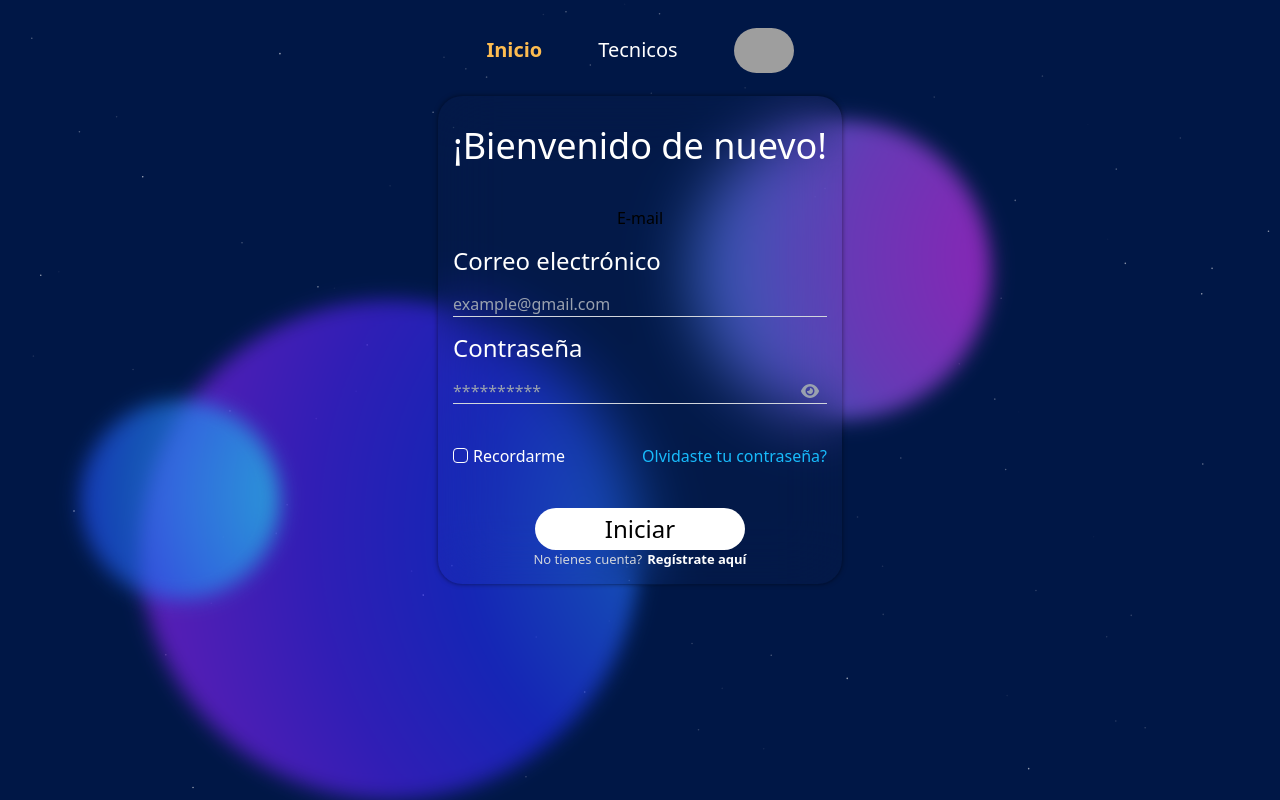
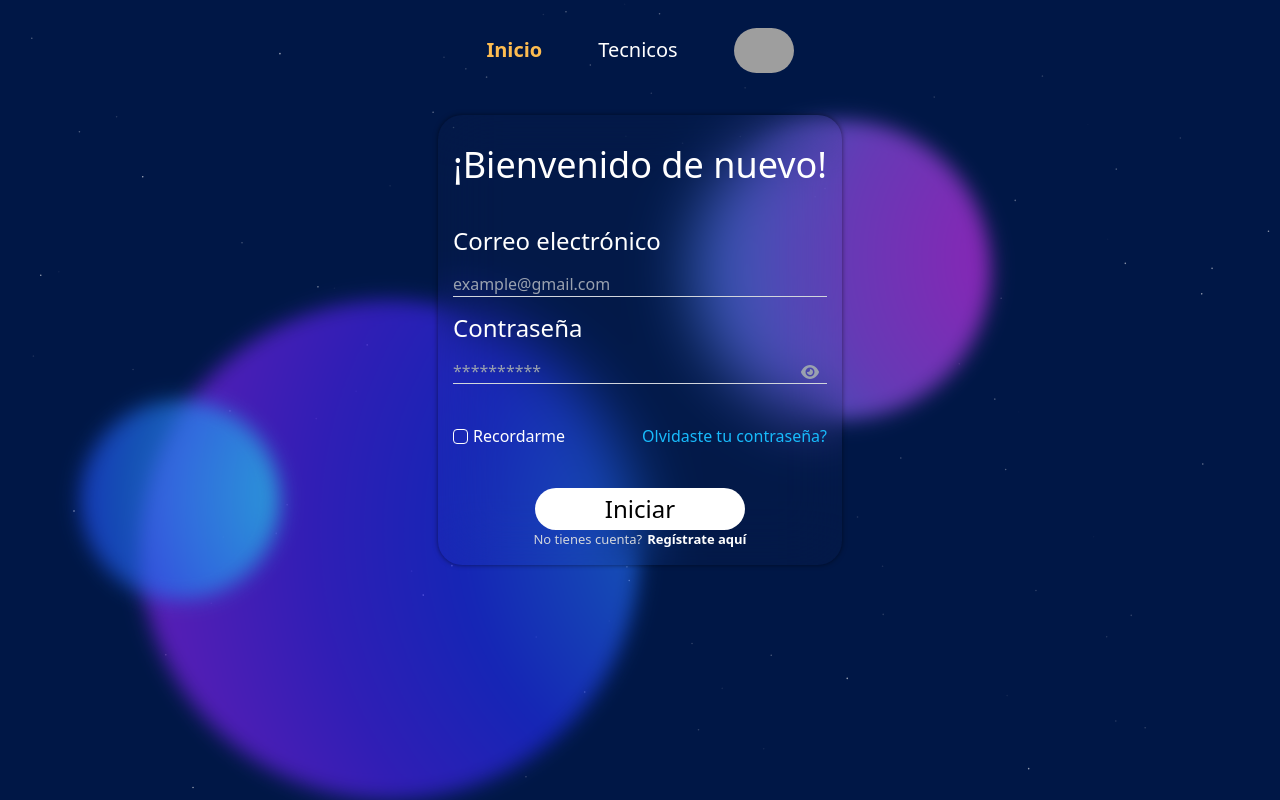
Before and after one commit to RedGas722/RedGas, a React (Vite) app: page /Login in a window 1280 px wide. Built offline with nearby package versions, Linux system fonts and the light colour scheme; grey boxes are pictures that could not be loaded.

Commit message:
feat: Remove redundant email label from Login form for improved clarity

```diff
--- a/src/Pages/Login/Login.jsx
+++ b/src/Pages/Login/Login.jsx
@@ -22,7 +22,6 @@ export const Login = () => {
             <div className="divForm shadow_box_RL bg-glass-total rounded-3xl flex flex-col items-center w-fit justify-self-center gap-[40px]">
                 <h1 className="text-center text-white text-4xl">¡Bienvenido de nuevo!</h1>
                 <form className="flex flex-col gap-[15px] justify-center items-center text-start w-full">
-                    E-mail
                     <label htmlFor="Email" className="text-white text-2xl w-full">
                         Correo electrónico
                     </label>
```
